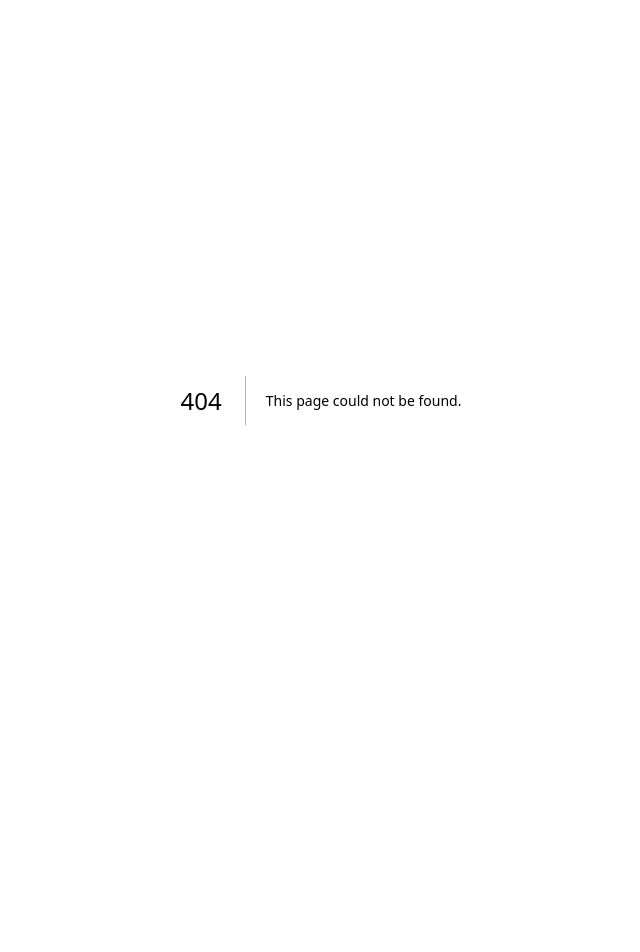
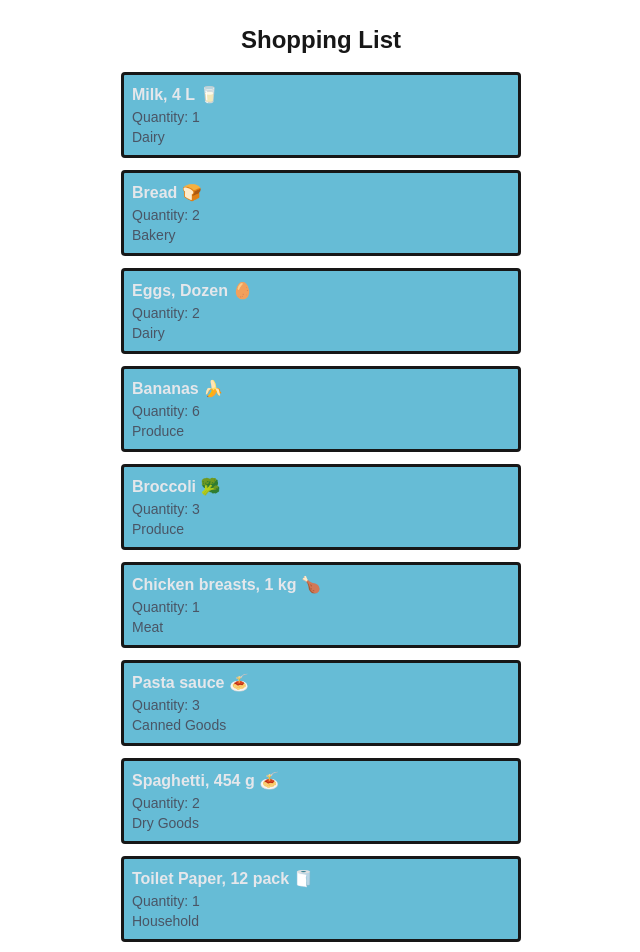
Before and after one commit to TLN13/CPRG306-Assignments, a Next.js app: page /week-3 in a window 1280 px wide. Before the commit this address had no page. Shown: the top 952 px of the page, without its empty margins (319-959 px from the left). Before the commit the page ends 800 px from the top, so only its background shows below. Built offline with nearby package versions, Linux system fonts and the light colour scheme.

Commit message:
Finished week 3 Assignment

```diff
--- a/app/page.tsx
+++ b/app/page.tsx
@@ -7,6 +7,9 @@ export default function Page() {
       <p>
         <Link href="/week-2" className="hover:underline"> → Go to Week 2</Link>
       </p>
+       <p>
+        <Link href="/week-3" className="hover:underline"> → Go to Week 3</Link>
+      </p>
     </main>
   );
 }
--- /dev/null
+++ b/app/week-3/item-list.tsx
@@ -0,0 +1,83 @@
+  import Item from "./item";
+  export default function ItemList() {
+    const item1 = {
+    name: "Milk, 4 L 🥛",
+    quantity: 1,
+    category: "Dairy",
+  };
+
+  const item2 = {
+    name: "Bread 🍞",
+    quantity: 2,
+    category: "Bakery",
+  };
+
+  const item3 = {
+    name: "Eggs, Dozen 🥚",
+    quantity: 2,
+    category: "Dairy",
+  };
+
+  const item4 = {
+    name: "Bananas 🍌",
+    quantity: 6,
+    category: "Produce",
+  };
+
+  const item5 = {
+    name: "Broccoli 🥦",
+    quantity: 3,
+    category: "Produce",
+  };
+
+  const item6 = {
+    name: "Chicken breasts, 1 kg 🍗",
+    quantity: 1,
+    category: "Meat",
+  };
+
+  const item7 = {
+    name: "Pasta sauce 🍝",
+    quantity: 3,
+    category: "Canned Goods",
+  };
+
+  const item8 = {
+    name: "Spaghetti, 454 g 🍝",
+    quantity: 2,
+    category: "Dry Goods",
+  };
+
+  const item9 = {
+    name: "Toilet Paper, 12 pack 🧻",
+    quantity: 1,
+    category: "Household",
+  };
+
+  const item10 = {
+    name: "Paper Towels, 6 pack",
+    quantity: 1,
+    category: "Household",
+  };
+
+  const item11 = {
+    name: "Dish soap 🍽️",
+    quantity: 1,
+    category: "Household",
+  };
+
+  const item12 = {
+    name: "Hand soap 🧼",
+    quantity: 4,
+    category: "Household",
+  };
+
+  const items = [item1, item2, item3, item4, item5, item6, item7, item8, item9, item10, item11, item12];
+    return (
+      <ul className="space-y-3">
+        {items.map((item, index) => (
+          <Item key={index} item={item} />
+        ))}
+      </ul>
+    );
+  }
--- /dev/null
+++ b/app/week-3/item.tsx
@@ -0,0 +1,17 @@
+type ItemProps = {
+  item: {
+    name: string;
+    quantity: number;
+    category: string;
+  };
+};
+
+export default function Item({ item }: ItemProps) {
+  return (
+    <li className="p-2 border-3  rounded bg-[#66bcd6] hover:bg-[#2596be]">
+      <p className="font-semibold text-gray-200">{item.name}</p>
+      <p className="text-sm text-gray-600">Quantity: {item.quantity}</p>
+      <p className="text-sm text-gray-600">{item.category}</p>
+    </li>
+  );
+}
--- /dev/null
+++ b/app/week-3/page.tsx
@@ -0,0 +1,12 @@
+import ItemList from "./item-list";
+
+export default function Page() {
+  return (
+    <main className="p-6 max-w-md mx-auto">
+      <h1 className="text-2xl font-bold mb-4 text-center">
+        Shopping List
+      </h1>
+      <ItemList />
+    </main>
+  );
+}
```
